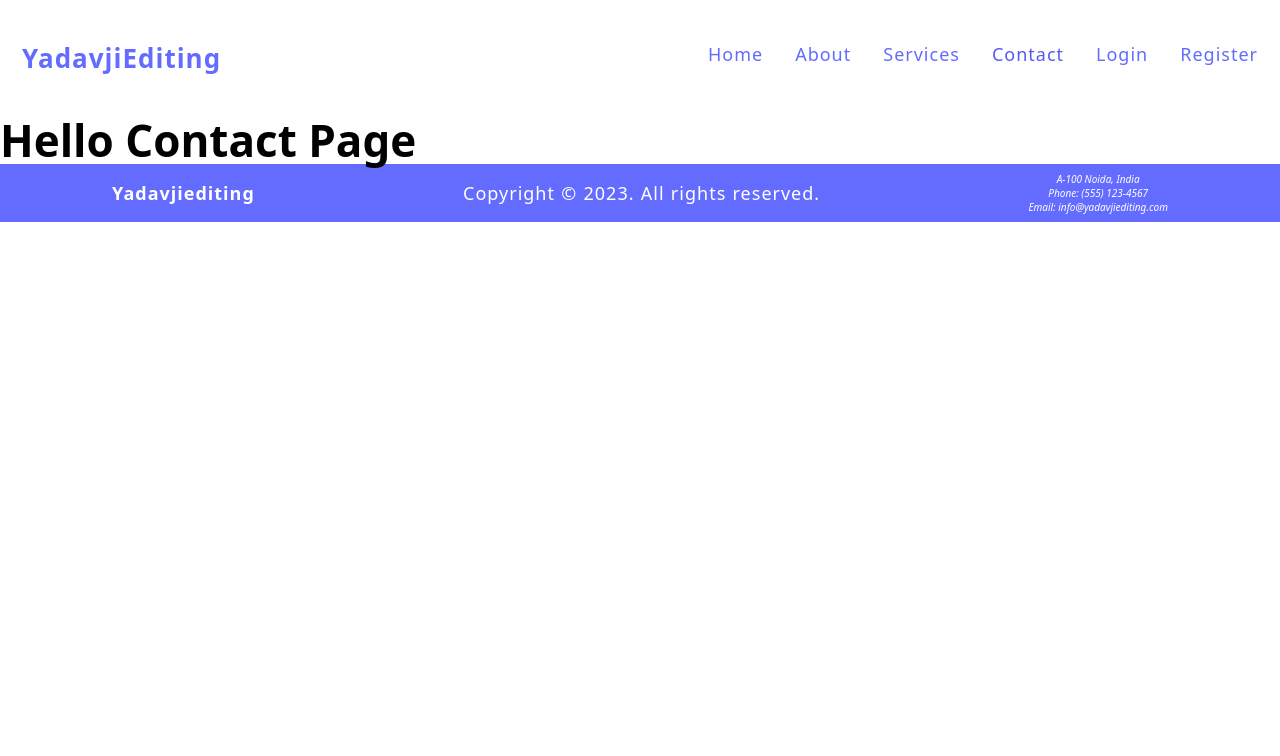
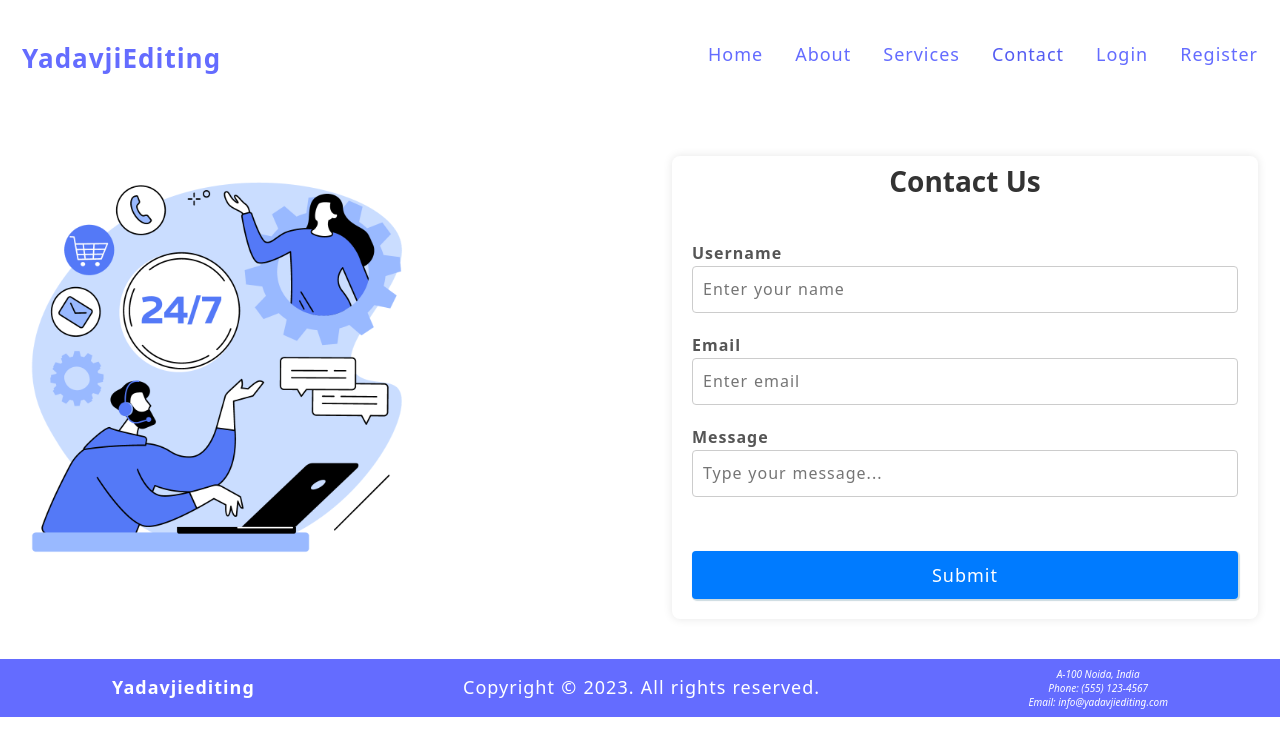
Before and after one commit to yatendra2832/MERN-Stack, a React (Vite) app in the folder client/: page /contact in a window 1280 px wide. Shown: the top 756 px of the page. Built offline with nearby package versions, Linux system fonts and the light colour scheme.

Commit message:
Contact Form created

```diff
--- a/client/src/pages/Contact.jsx
+++ b/client/src/pages/Contact.jsx
@@ -1,9 +1,90 @@
-import React from 'react'
+import React, { useState } from "react";
 
 const Contact = () => {
+  const [user, setUser] = useState({
+    username: "",
+    email: "",
+    message: "",
+  });
+
+  const handleInputs = (e) => {
+    const name = e.target.name;
+    const value = e.target.value;
+    setUser({ ...user, [name]: value });
+  };
+
+  const handleSubmit = (e) => {
+    e.preventDefault();
+    console.log(user);
+  };
   return (
-    <div><h1>Hello Contact Page</h1></div>
-  )
-}
+    <section>
+      <main>
+        <div className="section-contact">
+          <div className="container grid grid-two-cols">
+            <div className="contact-image">
+              <img
+                src="/images/support.png"
+                alt="contact image"
+                width={"400"}
+                height={"400"}
+              />
+            </div>
+            {/* contact form */}
+            <div className="contact-form">
+              <h1 className="main-heading mb-3">Contact Us</h1>
+              <br />
+              <form onSubmit={handleSubmit}>
+                <div>
+                  <label htmlFor="username">Username</label>
+                  <input
+                    type="text"
+                    name="username"
+                    id="username"
+                    placeholder="Enter your name"
+                    required
+                    autoComplete="off"
+                    value={user.username}
+                    onChange={handleInputs}
+                  />
+                </div>
+                <div>
+                  <label htmlFor="email">Email</label>
+                  <input
+                    type="email"
+                    name="email"
+                    id="email"
+                    placeholder="Enter email"
+                    required
+                    autoComplete="off"
+                    value={user.email}
+                    onChange={handleInputs}
+                  />
+                </div>
+                <div>
+                  <label htmlFor="Message">Message</label>
+                  <input
+                    type="textarea"
+                    name="message"
+                    id="message"
+                    placeholder="Type your message..."
+                    required
+                    autoComplete="off"
+                    value={user.message}
+                    onChange={handleInputs}
+                  />
+                </div>
+                <br />
+                <button type="submit" className="btn btn-submit">
+                  Submit
+                </button>
+              </form>
+            </div>
+          </div>
+        </div>
+      </main>
+    </section>
+  );
+};
 
-export default Contact
+export default Contact;
```
